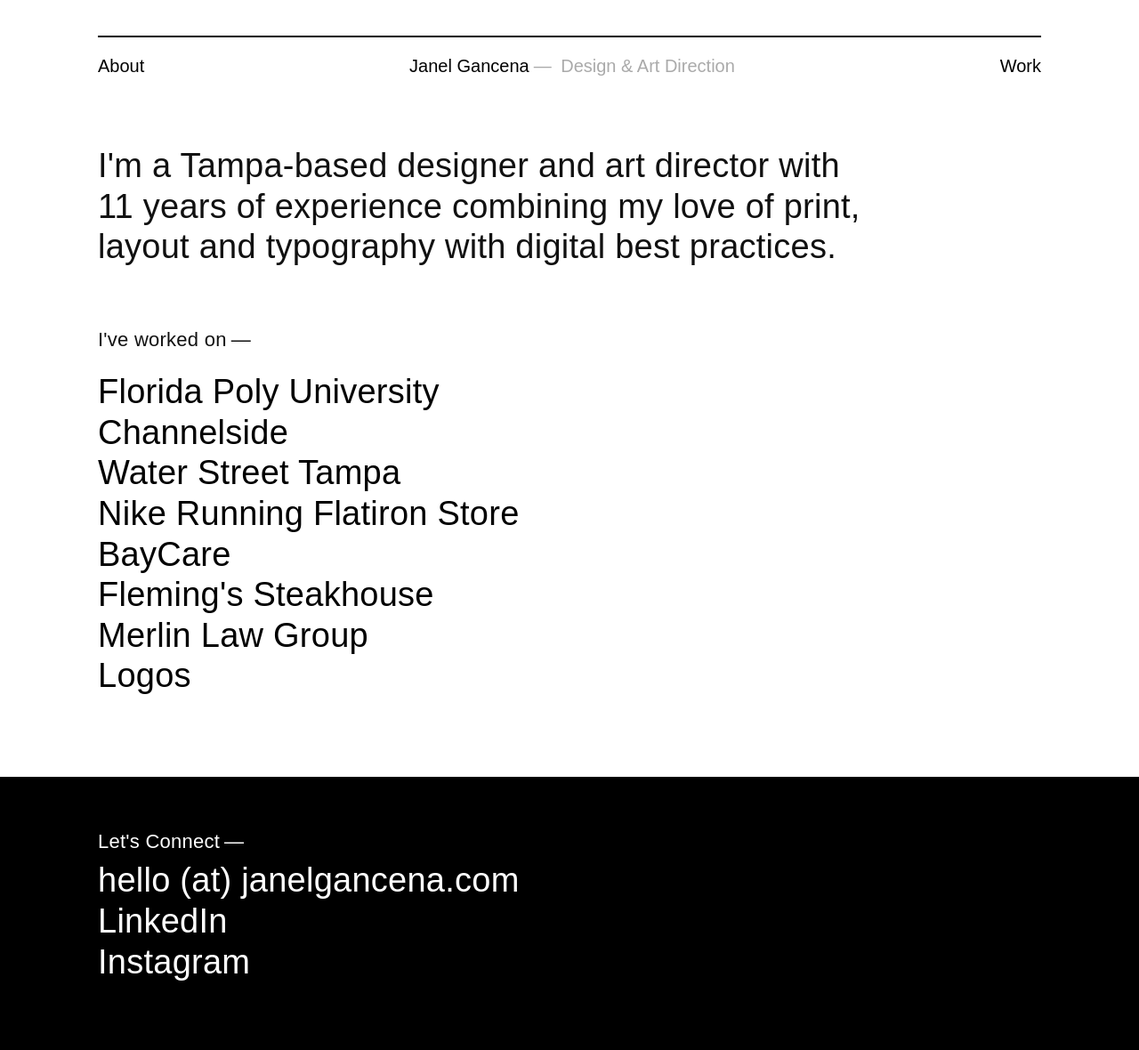
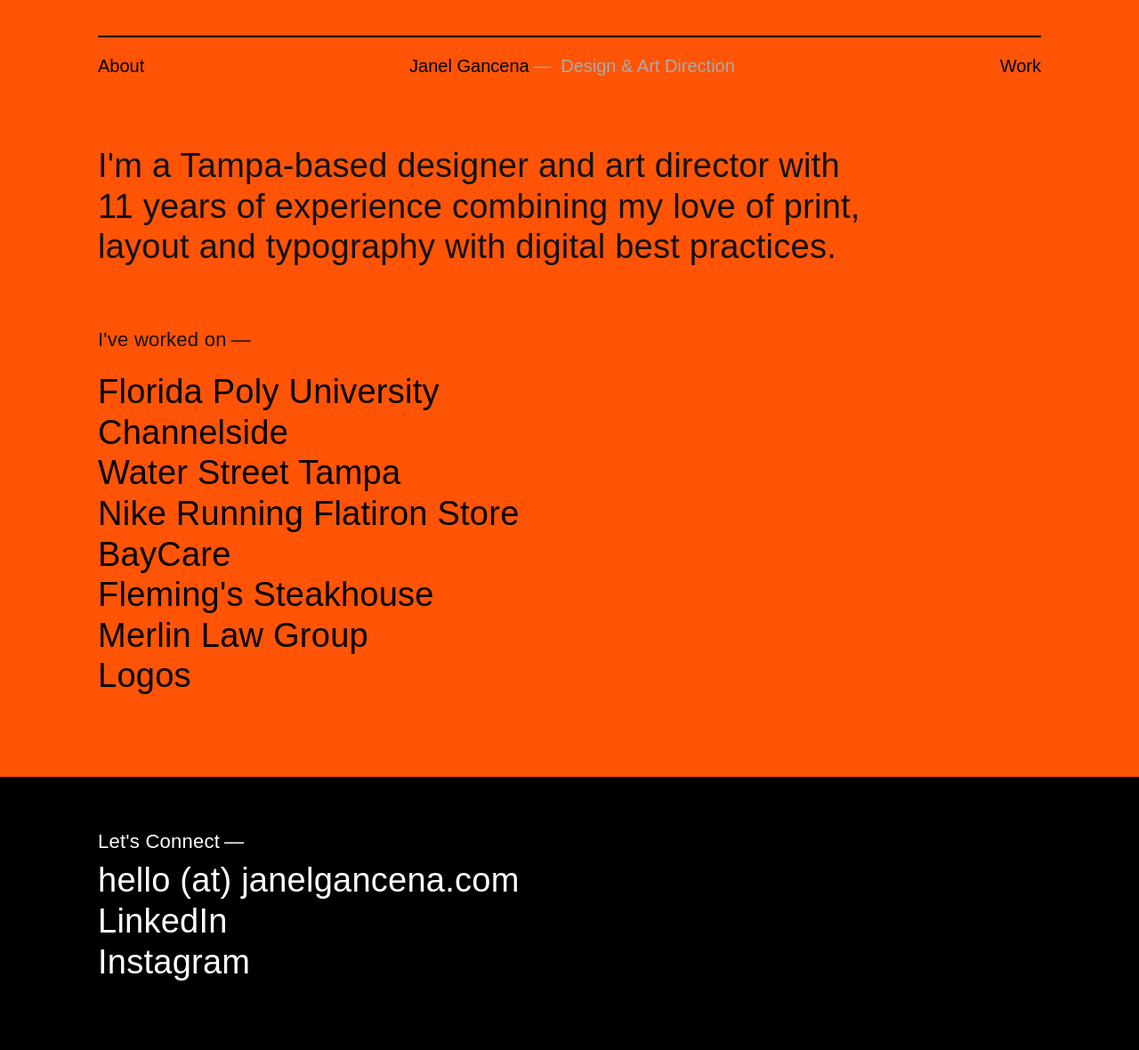
Before and after one commit to jgancena/portfolio, a Jekyll site: the page built from index.html, in a window 1280 px wide. Shown: the whole page at 89% size. Built offline with Jekyll 4.4.1, drawn with Linux system fonts in a browser that asks for light colours; nearby versions of some CDN libraries.

Commit message:
Update app.css

```diff
--- a/assets/css/app.css
+++ b/assets/css/app.css
@@ -25,7 +25,7 @@
   line-height: 1.15;
   color: #111;
   text-align: left;
-  background-color: #fff; }
+  background-color: #ff5405; }
 
 [tabindex="-1"]:focus {
   outline: 0 !important; }
```
